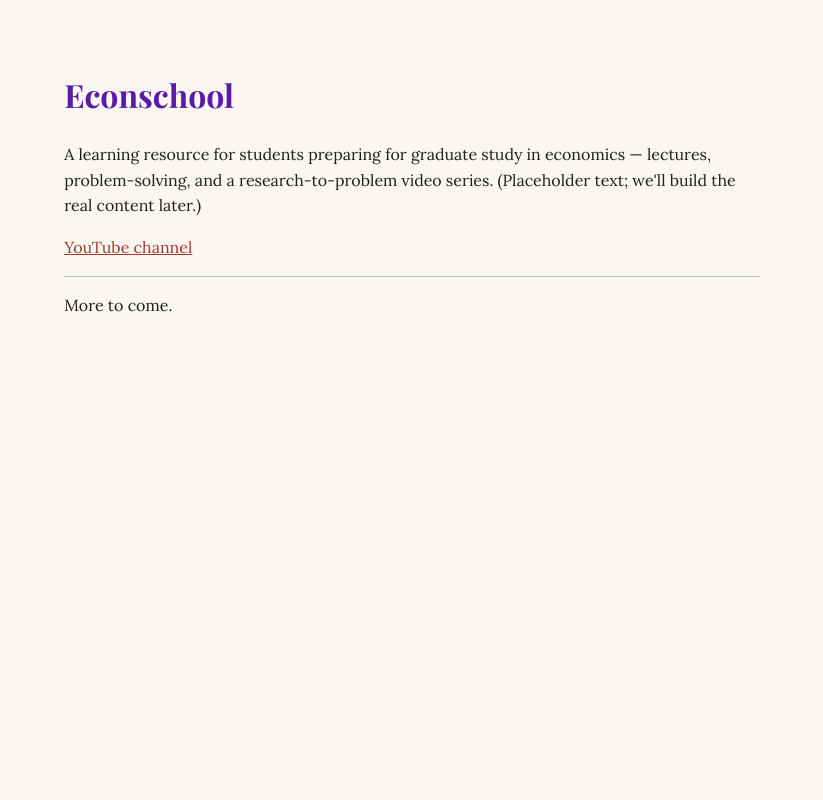
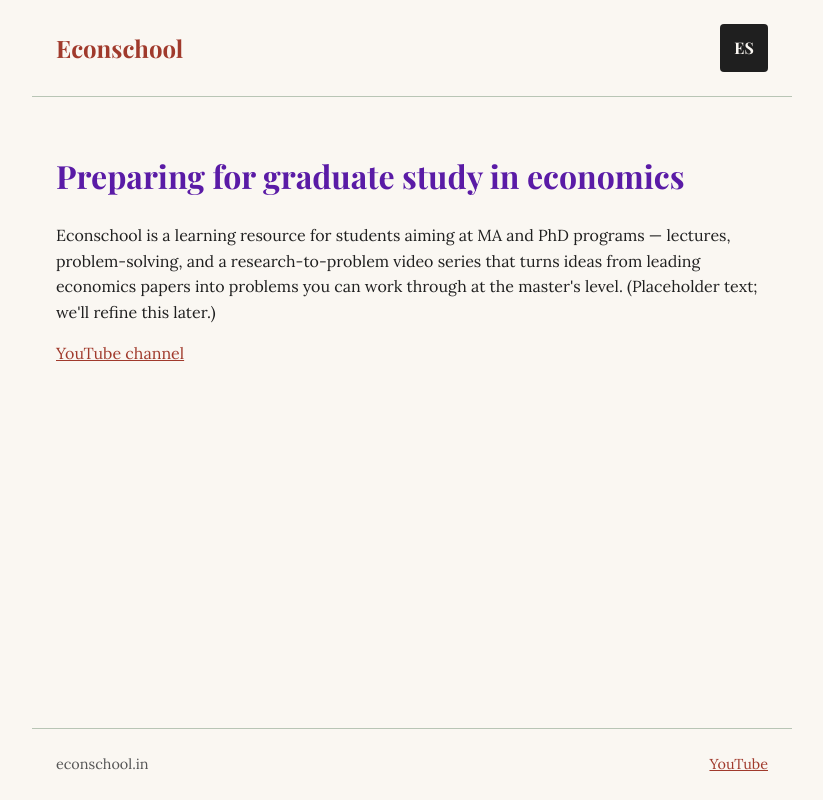
Before and after one commit to econschool/econschool.github.io, an Astro site: page / in a window 1280 px wide. Shown: the whole page, without its empty margins (228-1051 px from the left). Built offline with nearby package versions, Linux system fonts and the light colour scheme; Astro itself is replaced by a stand-in of ours.

Commit message:
Add base layout skeleton: header, footer, sage rules

```diff
--- a/src/layouts/Layout.astro
+++ b/src/layouts/Layout.astro
@@ -16,7 +16,21 @@
 		<title>Econschool</title>
 	</head>
 	<body>
-		<slot />
+		<header class="site-header">
+			<a href="/" class="wordmark">Econschool</a>
+			<a href="/" class="logo" aria-label="Econschool home">ES</a>
+		</header>
+
+		<main class="content">
+			<slot />
+		</main>
+
+		<footer class="site-footer">
+			<span>econschool.in</span>
+			<nav class="footer-links">
+				<a href="https://www.youtube.com/@econ.school">YouTube</a>
+			</nav>
+		</footer>
 	</body>
 </html>
 
@@ -25,6 +39,72 @@
 	body {
 		margin: 0;
 		width: 100%;
-		height: 100%;
+	}
+
+	body {
+		display: flex;
+		flex-direction: column;
+		min-height: 100vh;
+	}
+
+	.site-header {
+		display: flex;
+		align-items: center;
+		justify-content: space-between;
+		max-width: 760px;
+		width: 100%;
+		margin: 0 auto;
+		padding: 1.5rem;
+		box-sizing: border-box;
+		border-bottom: 1px solid var(--es-sage);
+	}
+
+	.wordmark {
+		font-family: var(--es-font-display);
+		font-weight: 700;
+		font-size: 1.5rem;
+		color: var(--es-terracotta);
+		text-decoration: none;
+	}
+
+	.logo {
+		display: inline-flex;
+		align-items: center;
+		justify-content: center;
+		width: 48px;
+		height: 48px;
+		background-color: var(--es-ink);
+		color: var(--es-cream);
+		font-family: var(--es-font-display);
+		font-weight: 700;
+		text-decoration: none;
+		border-radius: 4px;
+	}
+
+	.content {
+		flex: 1;
+		max-width: 760px;
+		width: 100%;
+		margin: 0 auto;
+		padding: 2rem 1.5rem;
+		box-sizing: border-box;
+	}
+
+	.site-footer {
+		display: flex;
+		align-items: center;
+		justify-content: space-between;
+		max-width: 760px;
+		width: 100%;
+		margin: 0 auto;
+		padding: 1.5rem;
+		box-sizing: border-box;
+		border-top: 1px solid var(--es-sage);
+		font-size: 0.9rem;
+		color: var(--es-gray);
+	}
+
+	.footer-links a {
+		margin-left: 1rem;
 	}
 </style>
--- a/src/pages/index.astro
+++ b/src/pages/index.astro
@@ -3,23 +3,13 @@
 ---
 
 <Layout>
-	<main>
-		<h1>Econschool</h1>
-		<p>
-			A learning resource for students preparing for graduate study in
-			economics — lectures, problem-solving, and a research-to-problem video
-			series. (Placeholder text; we'll build the real content later.)
-		</p>
-		<p><a href="https://www.youtube.com/@econ.school">YouTube channel</a></p>
-		<hr />
-		<p>More to come.</p>
-	</main>
+	<h1>Preparing for graduate study in economics</h1>
+	<p>
+		Econschool is a learning resource for students aiming at MA and PhD
+		programs — lectures, problem-solving, and a research-to-problem video
+		series that turns ideas from leading economics papers into problems you
+		can work through at the master's level. (Placeholder text; we'll refine
+		this later.)
+	</p>
+	<p><a href="https://www.youtube.com/@econ.school">YouTube channel</a></p>
 </Layout>
-
-<style>
-	main {
-		max-width: 70ch;
-		margin: 0 auto;
-		padding: 3rem 1.5rem;
-	}
-</style>
```
